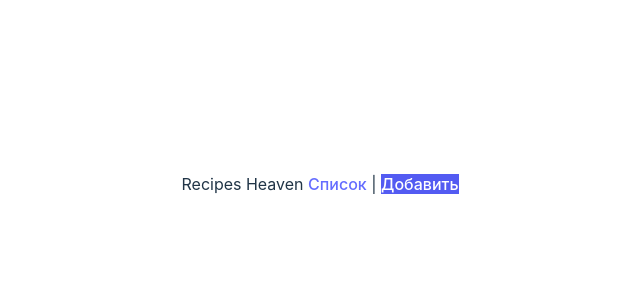
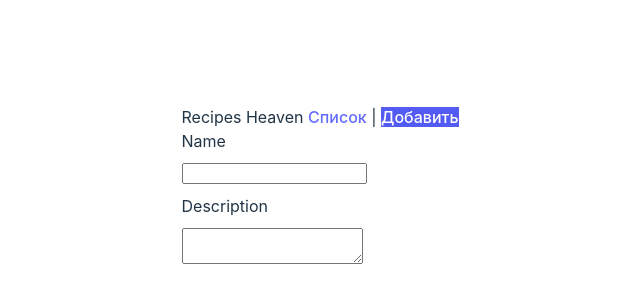
Before and after one commit to Go5710264/react-route, a React (Vite) app: page /recipes/new in a window 1280 px wide. Shown: the part 216-516 px from the top of the page, without its empty margins (320-960 px from the left). Built offline with nearby package versions, Linux system fonts and the light colour scheme.

Commit message:
add route *

```diff
--- a/package.json
+++ b/package.json
@@ -25,5 +25,9 @@
     "eslint-plugin-react-refresh": "^0.4.4",
     "typescript": "^5.2.2",
     "vite": "^5.0.0"
+  },
+  "resolutions": {
+    "@types/react": "17.0.2",
+    "@types/react-dom": "17.0.2"
   }
 }
--- a/src/App.css
+++ b/src/App.css
@@ -50,3 +50,29 @@
   list-style-type: none;
   text-align: left;
 }
+
+/*  */
+
+
+.new-recipe {
+}
+
+.new-recipe > * {
+  display: block;
+  margin-bottom: 10px;
+}
+
+.new-recipe__label {
+  text-align: left;
+}
+.new-recipe__input {
+}
+.new-recipe__description {
+  margin-bottom: 0;
+}
+
+.list {
+}
+.list__item {
+  text-align: left;
+}
--- a/src/App.tsx
+++ b/src/App.tsx
@@ -1,7 +1,14 @@
-import { ReactElement, useState } from 'react'
-import { NavLink, Route, Routes } from 'react-router-dom'
+import { ReactElement } from 'react'
+import { NavLink, Route, Routes, Link } from 'react-router-dom'
 import List from './components/List'
 import './App.css'
+import NewRecipe from './components/NewRecipe'
+import Recipe from './components/Recipe'
+
+// - / - Recipes list
+// - /recipes/new - Add new recipe
+// - /recipes/123 - Recipe's page
+// - /qwerasdf - 404 page
 
 const Header = () : ReactElement => {
   return (
@@ -15,15 +22,12 @@ const Header = () : ReactElement => {
   )
 }
 
-// const List = () : ReactElement => {
-//   return (
-//     <ul className='list'>
-//       <li>Торт Наполеон</li>
-//       <li>Борщ</li>
-//       <li>Пельмени</li>
-//       <li>Картофельное пюре</li>
-//     </ul>
-//   )
+const Page404 = () : ReactElement => {
+  return <div>Страница не найдена. Перейти на <Link to='/'>главную страницу</Link>.</div>
+}
+
+// const Redirect = () : ReactElement => {
+
 // }
 
 function App() {
@@ -33,7 +37,17 @@ function App() {
       <Header />
       <div className='content'>
         <Routes>
-          <Route path="/" element={<List/>}></Route>
+          <Route path="/" element={<List/>}/>
+          <Route path='/recipes/new' element={<NewRecipe/>}/>
+          <Route
+            path='/recipes/:rId'
+            element={<Recipe/>}
+          />
+          <Route
+            path='*'
+            element={<Page404/>}
+          />
+
         </Routes>
       </div>
     </>
--- a/src/components/List.tsx
+++ b/src/components/List.tsx
@@ -1,27 +1,13 @@
-import {Link} from "react-router-dom";
+import { Link } from "react-router-dom";
+import { RECIPES } from "./data/recipes";
 
-const RECIPES = {
-    '1': {
-        title: 'Торт Наполеон',
-    },
-    '2': {
-        title: 'Борщ',
-    },
-    '3': {
-        title: 'Пельмени',
-    },
-    '4': {
-        title: 'Картофельное пюре',
-    },
-}
-
-const List = () : ReactElement => {
+const List = () : JSX.Element => {
     return (
-        <ul>
+        <ul className='list'>
             {Object
-                .entries(RECIPES)
-                .map(([rId, recipe], idx) => (
-                    <li key={rId}>
+                .entries(RECIPES) // возвращает [key, value]
+                .map(([rId, recipe]: any) => (
+                    <li className='list__item' key={rId}>
                         <Link to={`/recipes/${rId}`}>
                             {recipe.title}
                         </Link>
--- /dev/null
+++ b/src/components/NewRecipe.tsx
@@ -0,0 +1,28 @@
+const NewRecipe = () : JSX.Element => {
+    return (
+        <form className="new-recipe">
+            <label
+                className="new-recipe__label"
+                htmlFor="name">
+                    Name
+            </label>
+            <input
+                className="new-recipe__input"
+                name='name'
+                type="text"
+            />
+            <label
+                className="new-recipe__label"
+                htmlFor="description">
+                    Description
+            </label>
+            <textarea
+                className="new-recipe__description"
+                name="description">
+
+            </textarea>
+        </form>
+    )
+}
+
+export default NewRecipe;
--- /dev/null
+++ b/src/components/Recipe.tsx
@@ -0,0 +1,45 @@
+import { Link, useParams } from 'react-router-dom';
+import { RECIPES } from './data/recipes';
+import { useState, useEffect } from 'react'
+
+const fetch = (rId: any) : Promise<unknown> => {
+    const recipeData = new Promise((resolve, reject) => {
+
+        const recipe = Object.entries(RECIPES)
+            .find(([id]) => { // перебор массива объектов
+                return id === rId;
+            });
+
+        if(recipe) return resolve(recipe[1]);
+        return reject('Error')
+
+    })
+
+    return recipeData;
+}
+const Recipe = () : any => {
+    const [recipe, setRecipe] = useState<any>(undefined);
+    const { rId }  = useParams<any>();
+
+    useEffect(() => {
+        fetch(rId)
+            .then(data  => setRecipe(data))
+            .catch((e: string) : unknown  => {
+                console.log(e);
+                return setRecipe(undefined);
+            })
+    }), [rId]
+
+    if (!recipe) return (
+        <div>Рецепт не найден, перейти к <Link to='/'>списку рецептов</Link></div>
+    )
+
+    return (
+        <div className='recipe' key={rId}>
+            <h3 className='recipe__title'>{recipe.title}</h3>
+            <p className='recipe__description'>{recipe.description}</p>
+        </div>
+    );
+}
+
+export default Recipe;
--- /dev/null
+++ b/src/components/data/recipes.tsx
@@ -0,0 +1,18 @@
+export const RECIPES : any = {
+    '1': {
+        title: 'Торт Наполеон',
+        description:'Почти французский торт'
+    },
+    '2': {
+        title: 'Борщ',
+        description:'Аля русс'
+    },
+    '3': {
+        title: 'Пельмени',
+        description:'Вкусные пельмени'
+    },
+    '4': {
+        title: 'Картофельное пюре',
+        description:'Белорусское пюре'
+    },
+}
--- a/src/main.tsx
+++ b/src/main.tsx
@@ -1,4 +1,3 @@
-import React from 'react'
 import ReactDOM from 'react-dom/client'
 import App from './App.tsx'
 import './index.css'
```
